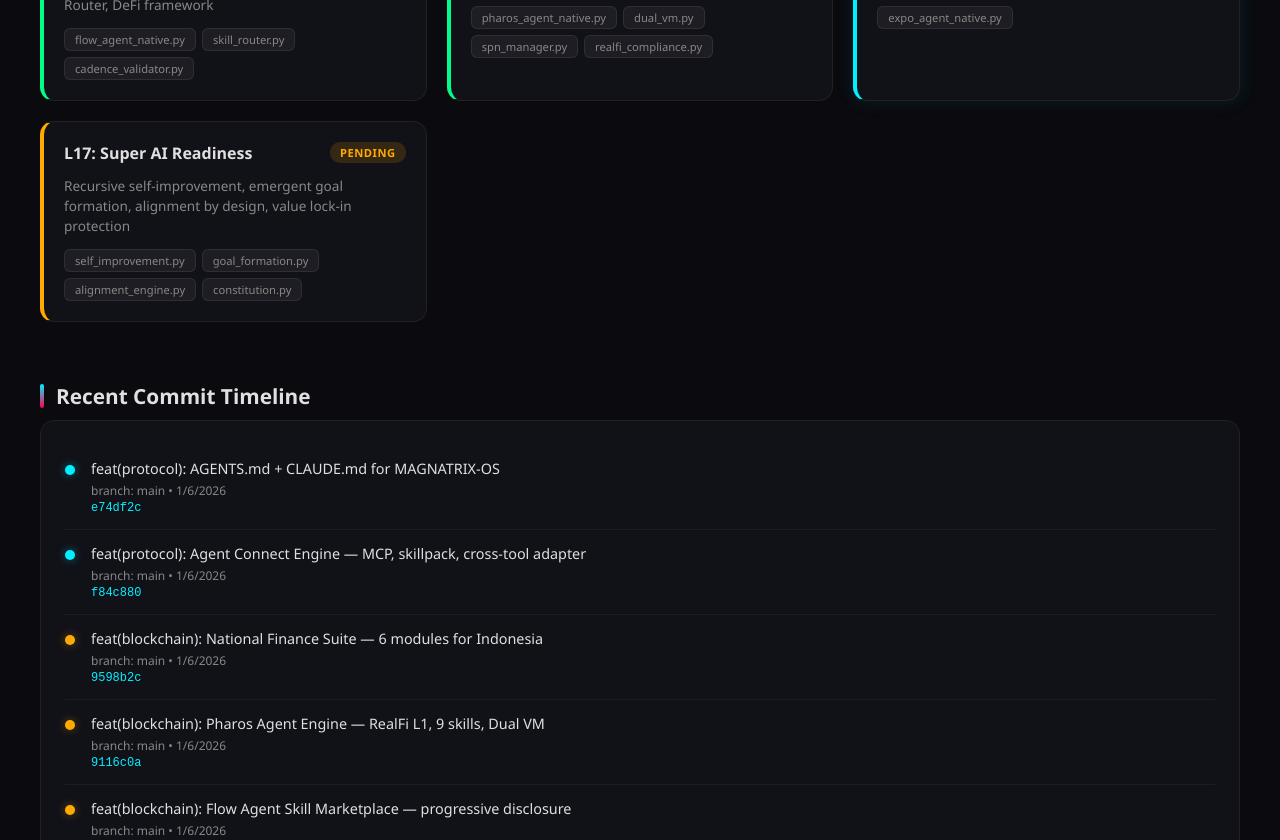
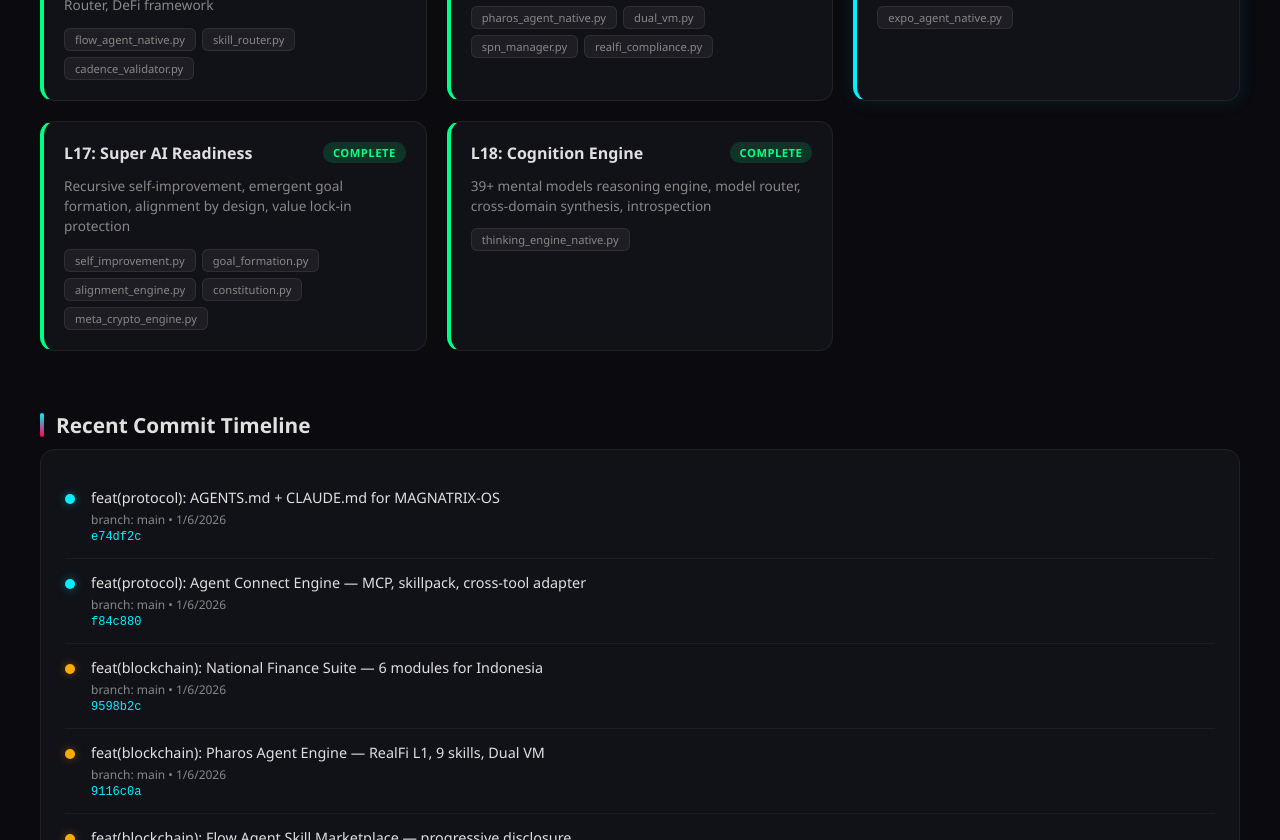
Before and after one commit to Magnatrix-Lab/MAGNATRIX-OS, a browser extension: page viewer.html in a window 1280 px wide. Shown: the part 1960-2800 px from the top of the page. Drawn offline with Linux system fonts and the light colour scheme.

Commit message:
chore(viewer): update stats and layers for L17 Super AI + L18 Cognition

```diff
--- a/viewer.html
+++ b/viewer.html
@@ -410,10 +410,10 @@ body {
   <div class="progress-bar-container">
     <div class="progress-bar-label">
       <span>Overall Architecture Progress</span>
-      <span id="progress-text">17/18 Layers Complete</span>
+      <span id="progress-text">18/19 Layers Complete</span>
     </div>
     <div class="progress-bar">
-      <div class="progress-bar-fill" style="width: 94%"></div>
+      <div class="progress-bar-fill" style="width: 95%"></div>
     </div>
   </div>
 </div>
@@ -465,7 +465,8 @@ const layers = [
   { id: "L14", name: "Layer 14: Flow Agent (Skill Marketplace)", desc: "Progressive disclosure skills, Cadence validator, Skill Router, DeFi framework", status: "complete", modules: ["flow_agent_native.py", "skill_router.py", "cadence_validator.py"] },
   { id: "L15", name: "Layer 15: Pharos Agent (RealFi)", desc: "9 on-chain skills, Dual VM executor, SPN manager, RealFi compliance engine", status: "complete", modules: ["pharos_agent_native.py", "dual_vm.py", "spn_manager.py", "realfi_compliance.py"] },
   { id: "L16", name: "Layer 16: Mobile Deployment (Expo)", desc: "OTA updates, native module bridge, build pipeline, file router, dev client — cross-platform iOS/Android", status: "active", modules: ["expo_agent_native.py"] },
-  { id: "L17", name: "Layer 17: Super AI Readiness", desc: "Recursive self-improvement, emergent goal formation, alignment by design, value lock-in protection", status: "pending", modules: ["self_improvement.py", "goal_formation.py", "alignment_engine.py", "constitution.py"] },
+  { id: "L17", name: "Layer 17: Super AI Readiness", desc: "Recursive self-improvement, emergent goal formation, alignment by design, value lock-in protection", status: "complete", modules: ["self_improvement.py", "goal_formation.py", "alignment_engine.py", "constitution.py", "meta_crypto_engine.py"] },
+  { id: "L18", name: "Layer 18: Cognition Engine", desc: "39+ mental models reasoning engine, model router, cross-domain synthesis, introspection", status: "complete", modules: ["thinking_engine_native.py"] },
 ];
 
 const commits = [
@@ -479,6 +480,9 @@ const commits = [
   { msg: "feat(ai): Voice Anomaly Detector — STFPM + One-Class deepfake detection", hash: "984c0ff", type: "layer", branch: "main" },
   { msg: "feat(security): Auto Repo Hunter + Offensive Security Suite", hash: "a7b3d22", type: "security", branch: "main" },
   { msg: "feat(governance): Governance & Token Economy Layer", hash: "c4e9f11", type: "layer", branch: "main" },
+  { msg: "feat(cognition): thinking_engine_native.py — 50 mental models reasoning engine", hash: "a2d1d1d", type: "layer", branch: "main" },
+  { msg: "feat(super_ai+crypto): Layer 17 Super AI Readiness + meta-crypto engine", hash: "ad11f2e", type: "layer", branch: "main" },
+  { msg: "feat(viewer): live frontend framework dashboard", hash: "715354b", type: "layer", branch: "main" },
   { msg: "feat(hft): C++ HFT Engine — sub-microsecond order book", hash: "d2a8b55", type: "layer", branch: "main" },
   { msg: "feat(crypto): Rust Post-Quantum Cryptography Engine", hash: "b1f6c33", type: "layer", branch: "main" },
 ];
```
